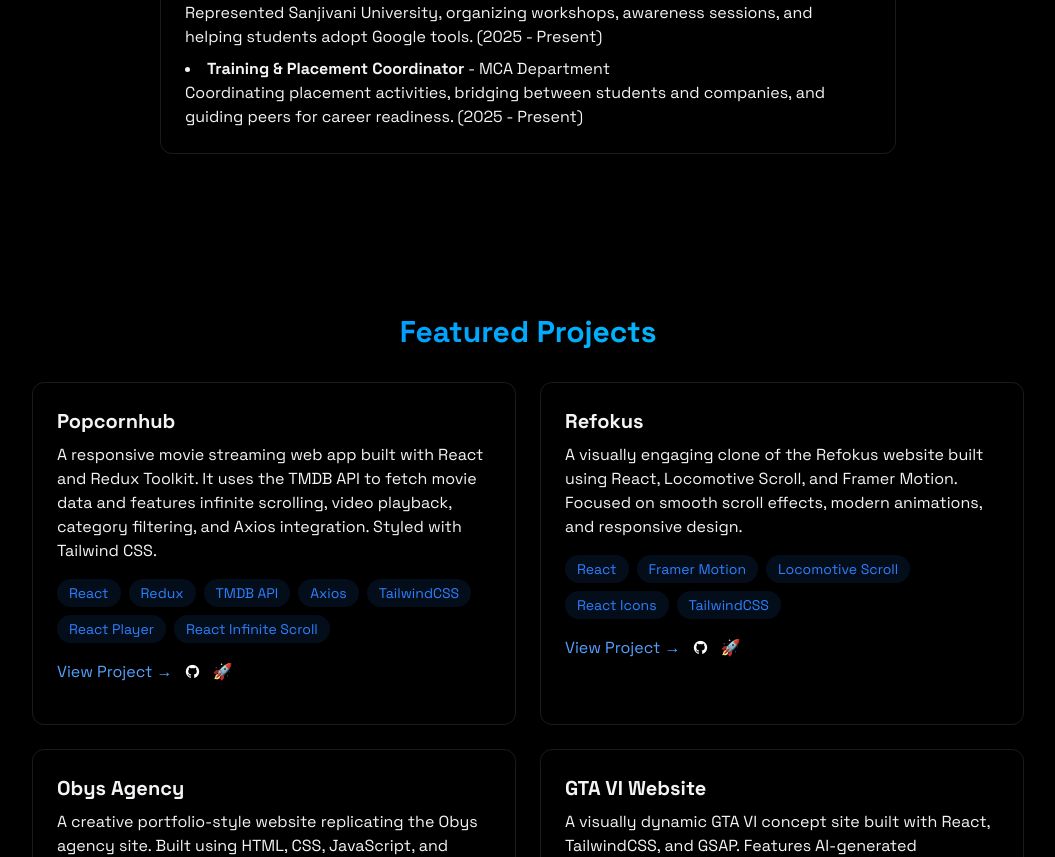
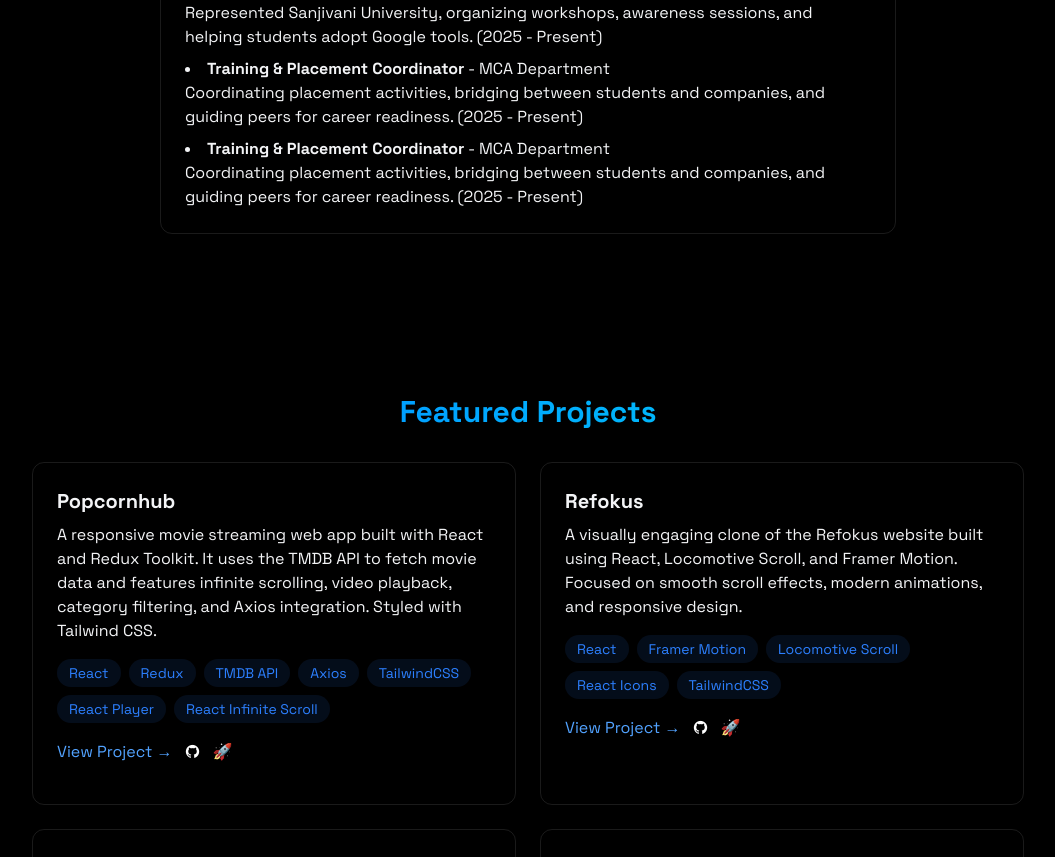
Before and after one commit to 111-amann/Aman_Sayyad-Portfolio, a React (Vite) app: page / in a window 1280 px wide. Shown: the part 1740-2597 px from the top of the page, without its empty margins (112-1167 px from the left). Built offline with nearby package versions, Linux system fonts and the light colour scheme.

Commit message:
checks jenkins pipeline

```diff
--- a/index.html
+++ b/index.html
@@ -15,7 +15,7 @@
       rel="stylesheet"
     />
 
-    <title>Aman-Sayyad Portfolio</title>
+    <title>Aman Sayyad Portfolio</title>
   </head>
   <body>
     <div id="root"></div>
--- a/src/Components/Sections/About.jsx
+++ b/src/Components/Sections/About.jsx
@@ -114,6 +114,13 @@
                   and companies, and guiding peers for career readiness.
                   (2025 - Present)
                 </li>
+                <li>
+                  <strong>Training & Placement Coordinator</strong> - MCA
+                  Department <br />
+                  Coordinating placement activities, bridging between students
+                  and companies, and guiding peers for career readiness.
+                  (2025 - Present)
+                </li>
               </ul>
             </div>
           </div>
```
